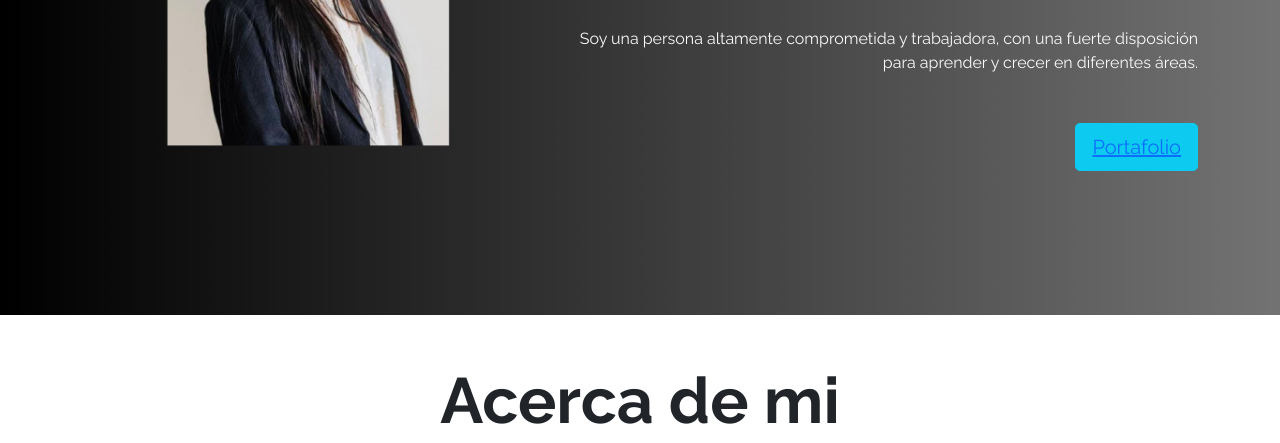
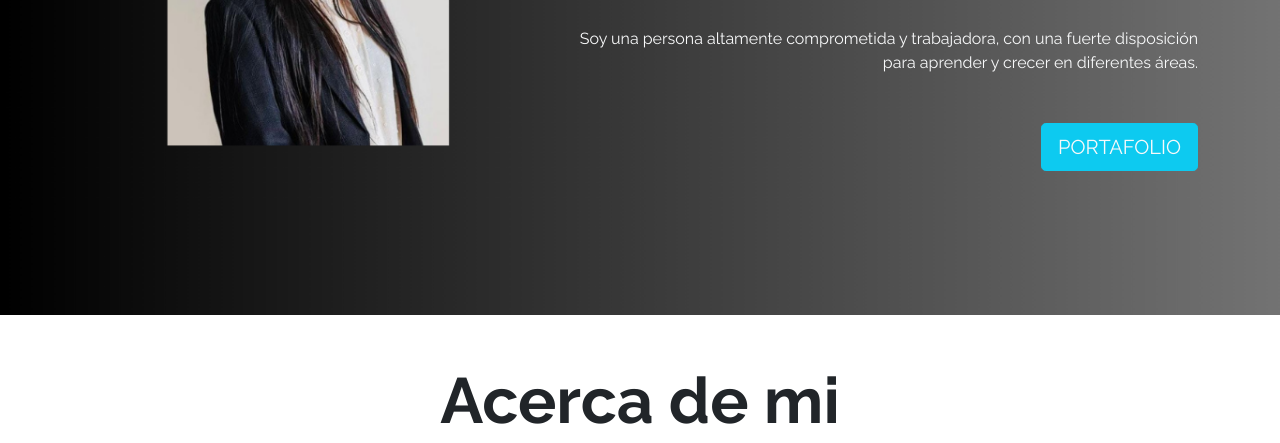
Before and after one commit to sadkyyy/mariselacevedor.github.io, a plain HTML site: page index.html in a window 1280 px wide. Shown: the part 357-800 px from the top of the page. Drawn offline with nearby package versions, Linux system fonts and the light colour scheme.

Commit message:
modificacion de boton portafolio

```diff
--- a/index.html
+++ b/index.html
@@ -48,9 +48,8 @@
                     Soy una persona altamente comprometida y trabajadora, con una fuerte disposición para aprender y crecer en diferentes áreas.
                 </p>
                 <div class="mb-5 pb-5">
-                <button class="btn btn-lg btn-info text-light"><a href="https://mariselacevedor.github.io/portafolio/">Portafolio</a></button>
-                <a href=""></a>
-                </div>
+                    <a href="https://mariselacevedor.github.io/portafolio/" target="_blank" class="btn btn-lg btn-info text-light">PORTAFOLIO</a>
+             </div>
             </div>
         </div>
     </header>
```
